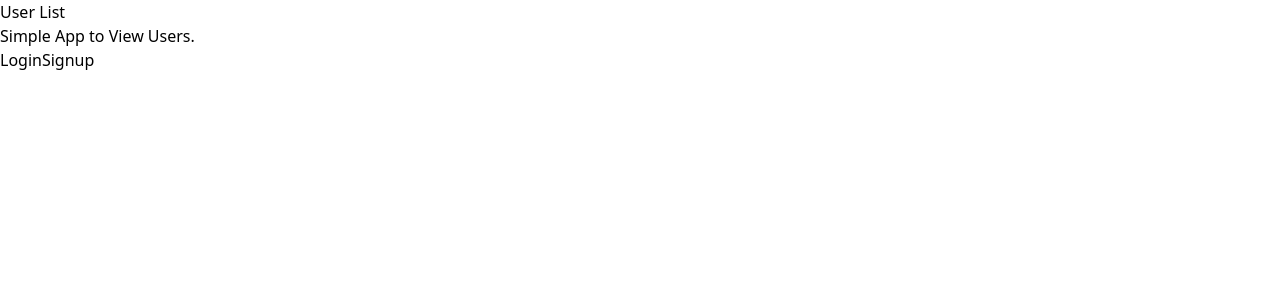
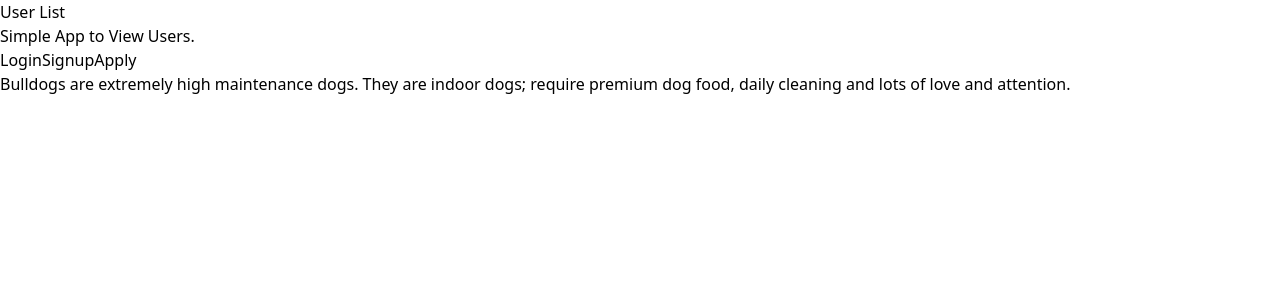
Before and after one commit to SupernalDeity/bullies-to-the-rescue, a React (Create React App) app in the folder client/: page /apply in a window 1280 px wide. Shown: the top 300 px of the page. Built offline with nearby package versions, Linux system fonts and the light colour scheme.

Commit message:
added apply page as well as route to it

```diff
--- a/client/src/App.js
+++ b/client/src/App.js
@@ -14,6 +14,7 @@ import Login from './pages/Login';
 import Profile from './pages/Profile';
 import Header from './components/Header';
 import Footer from './components/Footer';
+import Apply from './pages/Apply';
 
 // Construct our main GraphQL API endpoint
 const httpLink = createHttpLink({
@@ -47,6 +48,7 @@ function App() {
           <Header />
           <Routes>
             <Route path="/" element={<Home />} />
+            <Route path="/apply" element={<Apply />} />
             <Route path="/login" element={<Login />} />
             <Route path="/signup" element={<Signup />} />
             <Route path="/me" element={<Profile />} />
--- a/client/src/components/Navbar/index.js
+++ b/client/src/components/Navbar/index.js
@@ -18,6 +18,9 @@ function Navbar() {
         <button onClick={logout}>
           Logout
         </button>
+        <Link to="/apply">
+        Apply
+      </Link>
       </>
     );
   }
@@ -30,6 +33,9 @@ function Navbar() {
       <Link to="/signup">
         Signup
       </Link>
+      <Link to="/apply">
+        Apply
+      </Link>
     </>
   )
 }
--- /dev/null
+++ b/client/src/pages/Apply.js
@@ -0,0 +1,14 @@
+// Node Modules
+import React from 'react';
+
+const Apply = () => {
+  return (
+    <main>
+      <div>
+ Bulldogs are extremely high maintenance dogs.  They are indoor dogs; require premium dog food, daily cleaning and lots of love and attention.
+      </div>
+    </main>
+  );
+};
+
+export default Apply;
```
